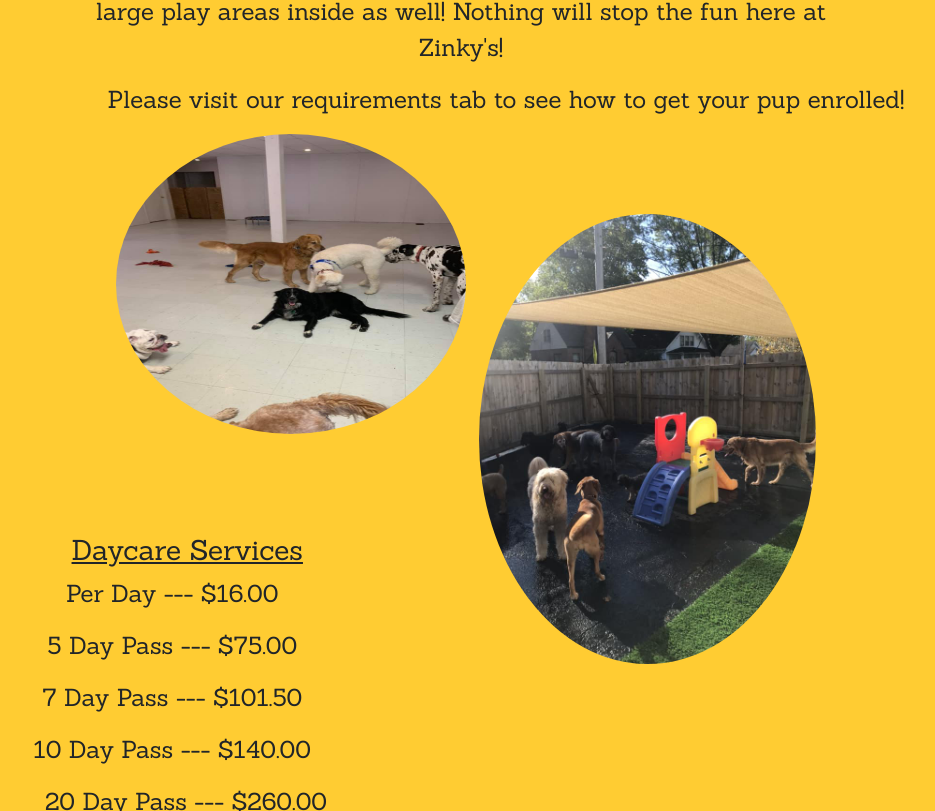
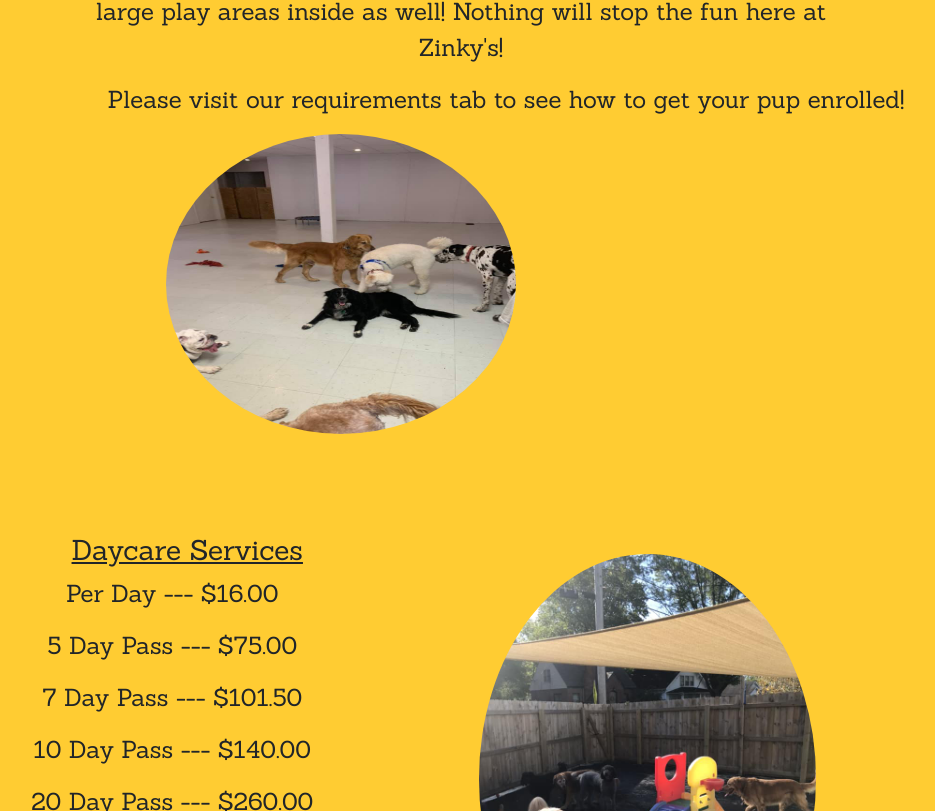
Before and after one commit to alexandershearer/Zinkys-App, a React (Create React App) app: page /doggydaycare in a window 1280 px wide. Shown: the part 909-1720 px from the top of the page, without its empty margins (134-1069 px from the left). Built offline with nearby package versions, Linux system fonts and the light colour scheme.

Commit message:
CSS to home and doggydaycare

```diff
--- a/src/doggyDaycare.css
+++ b/src/doggyDaycare.css
@@ -38,7 +38,7 @@
     border-radius: 50%;
     margin-right: 330px;
     margin-bottom: 90px;
-    margin-top: 80px;
+    margin-top: 20px;
     float: right;
 }
 
@@ -46,7 +46,7 @@
   height: 300px;
   width: 350px;
   border-radius: 50%;
-  margin-left: 250px;
+  margin-left: 300px;
   margin-bottom: 100px;
   float: left;
 }
```
